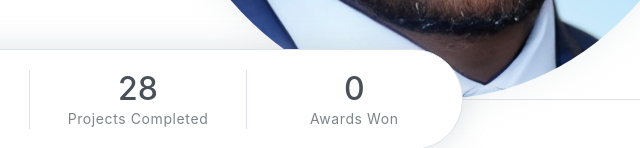
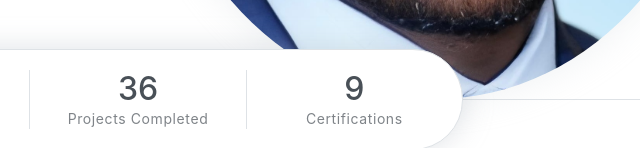
Before and after one commit to fhuadeen/fhuadeen.github.io, a website: page index.html in a window 1280 px wide. Shown: the part 652-800 px from the top of the page, 502-1142 px from the left. Drawn offline with Linux system fonts and the light colour scheme.

Commit message:
changed awards to certifications

```diff
--- a/index.html
+++ b/index.html
@@ -106,12 +106,12 @@
                 <p>Articles Written</p>
             </div>
             <div class="widget-item">
-                <h2>28</h2>
+                <h2>36</h2>
                 <p>Projects Completed</p>
             </div>
             <div class="widget-item">
-                <h2>0</h2>
-                <p>Awards Won</p>
+                <h2>9</h2>
+                <p>Certifications</p>
             </div>
         </div>
     </header>
```
